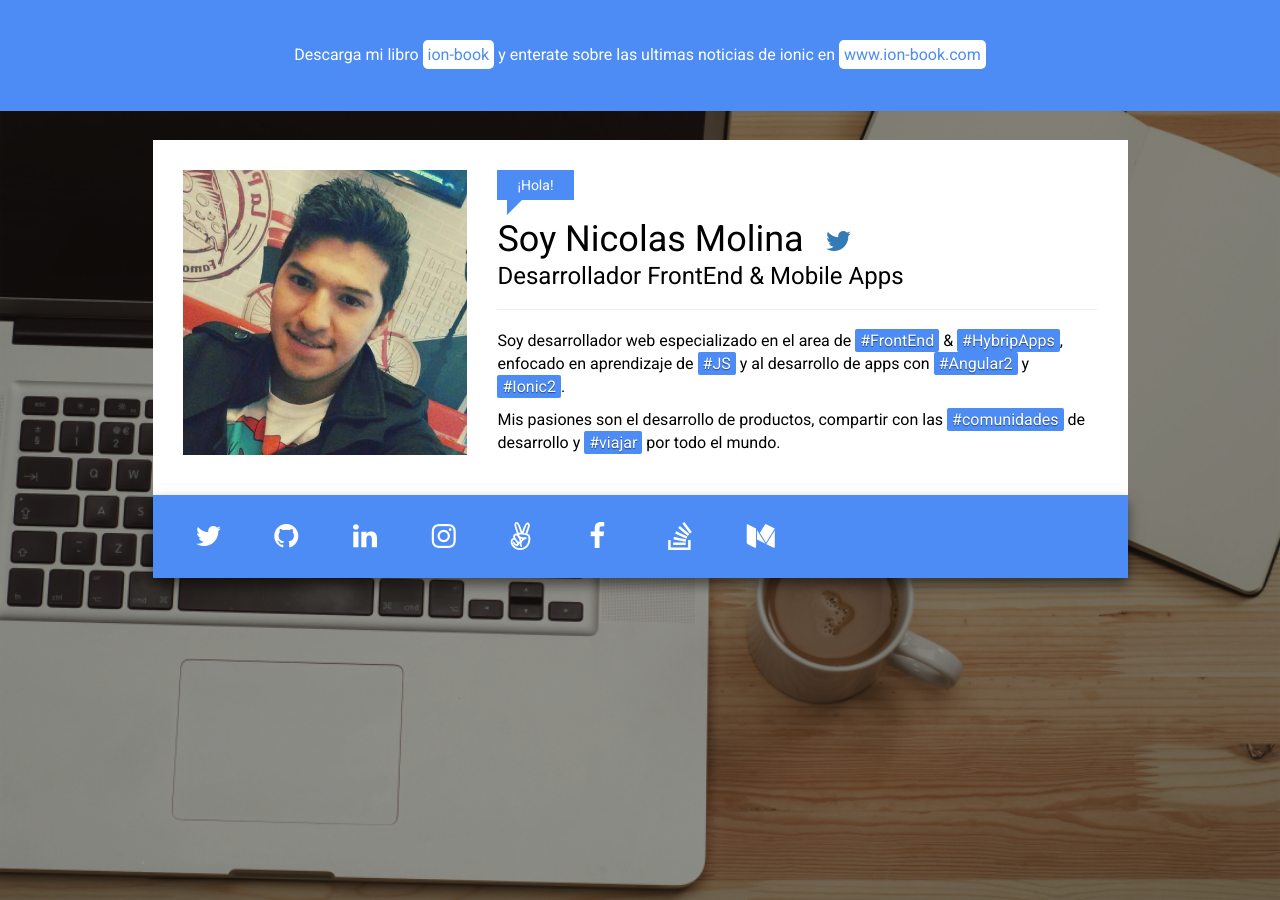
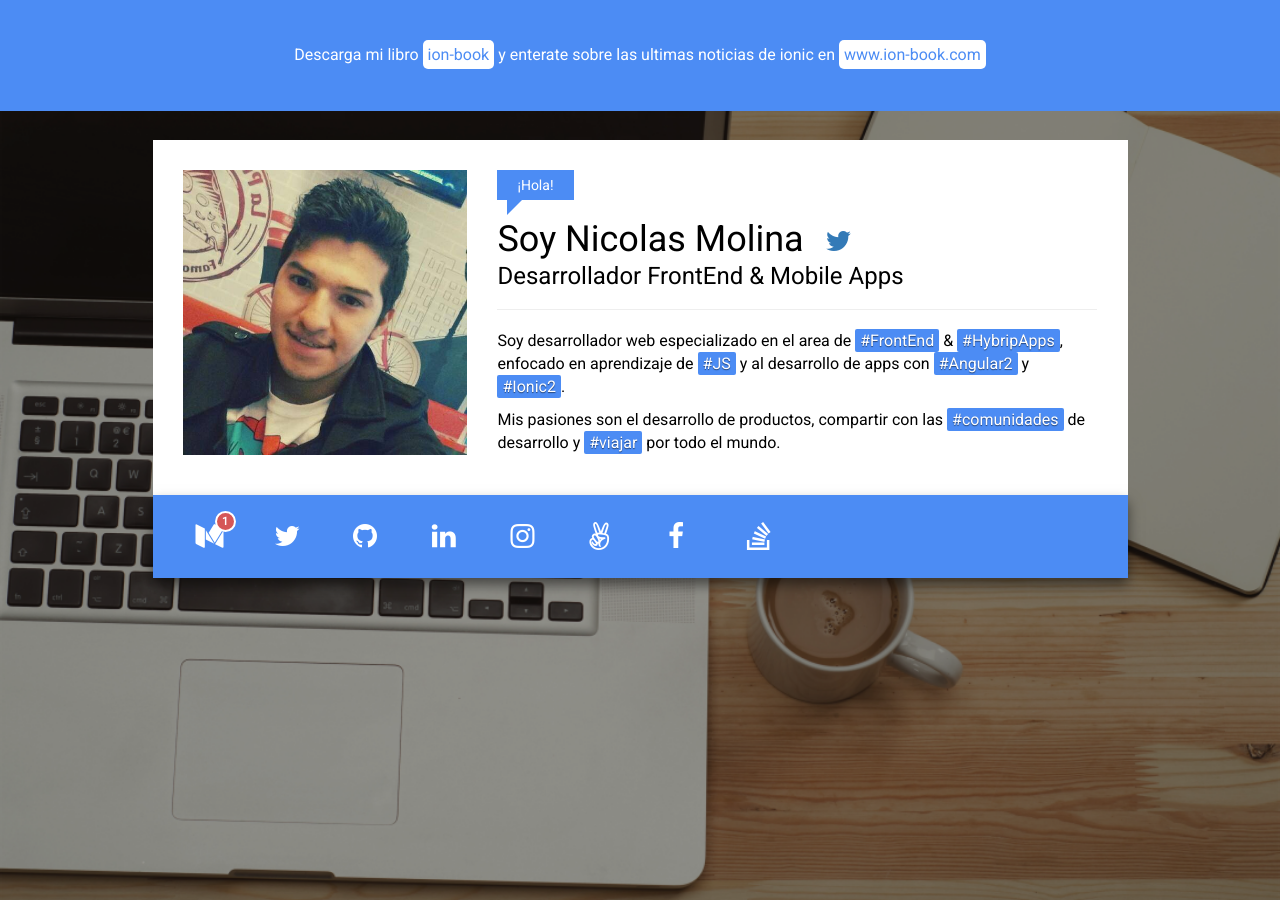
Before and after one commit to nicobytes/nicobytes-site, a Jekyll site: the page built from index.html, in a window 1280 px wide. Built offline with Jekyll 4.4.1, drawn with Linux system fonts in a browser that asks for light colours; nearby versions of some CDN libraries.

Commit message:
Add count

```diff
--- a/_config.yml
+++ b/_config.yml
@@ -28,6 +28,8 @@
     url: /contact
 
 social:
+  - link: "https://medium.com/@nicobytes"
+    icon: "medium"
   - link: "https://twitter.com/nicobytes"
     icon: "twitter"
   - link: "https://github.com/nicobytes"
@@ -42,8 +44,6 @@
     icon: "facebook"
   - link: "http://stackoverflow.com/users/6420164/nicolas-molina"
     icon: "stack-overflow"
-  - link: "https://medium.com/@nicobytes"
-    icon: "medium"
 
 
 # Build settings
--- a/_includes/home/cover_home.html
+++ b/_includes/home/cover_home.html
@@ -24,7 +24,7 @@
          <div class="row">
             {% for social in site.social  %}
             <div class="col-xs-2 col-sm-1">
-              <a class="btn" href="{{ social.link }}" target="_blank">
+              <a class="btn {{ social.icon }}" href="{{ social.link }}" target="_blank">
                 <i class="fa fa-{{ social.icon }} fa-2x"></i>
               </a>
             </div>
--- a/_sass/base/_base.scss
+++ b/_sass/base/_base.scss
@@ -2,6 +2,28 @@
   padding-top: 10vh;
   font-family: $nb-font-family;
   background: white;
+}
+.btn{
+  position: relative
+}
+.btn.medium::before{
+    display: block;
+    content: '1';
+    position: absolute;
+    border-radius: 64px;
+    border: 2px solid #FFF;
+    width: 21px;
+    height: 21px;
+    text-align: center;
+    background: #D55757;
+    color: #FFF;
+    right: 0px;
+    top: -5px;
+    text-align: center;
+    z-index: 1;
+    font-size: 11px;
+    font-weight: 700;
+    line-height: 18px;
 }
 h1, h2, h3, h4, h5{
   font-family: $nb-font-family;
```
